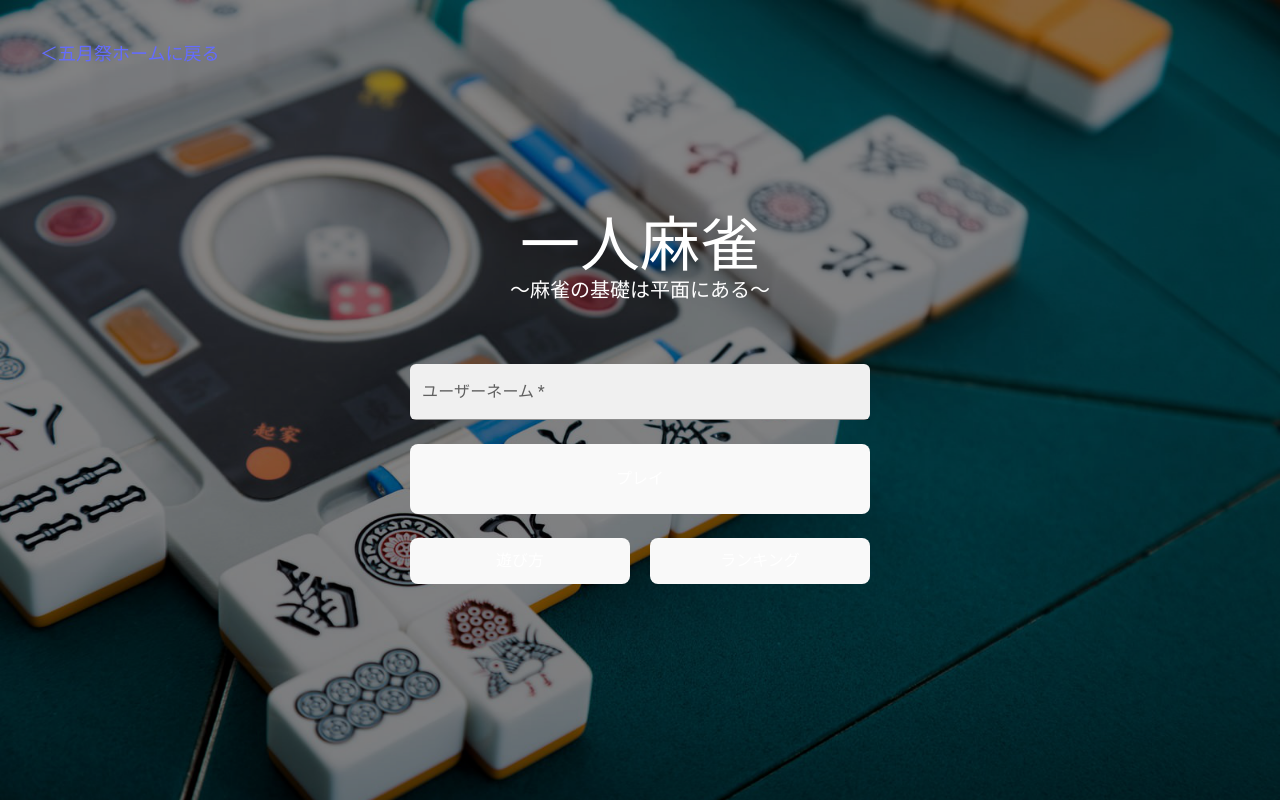
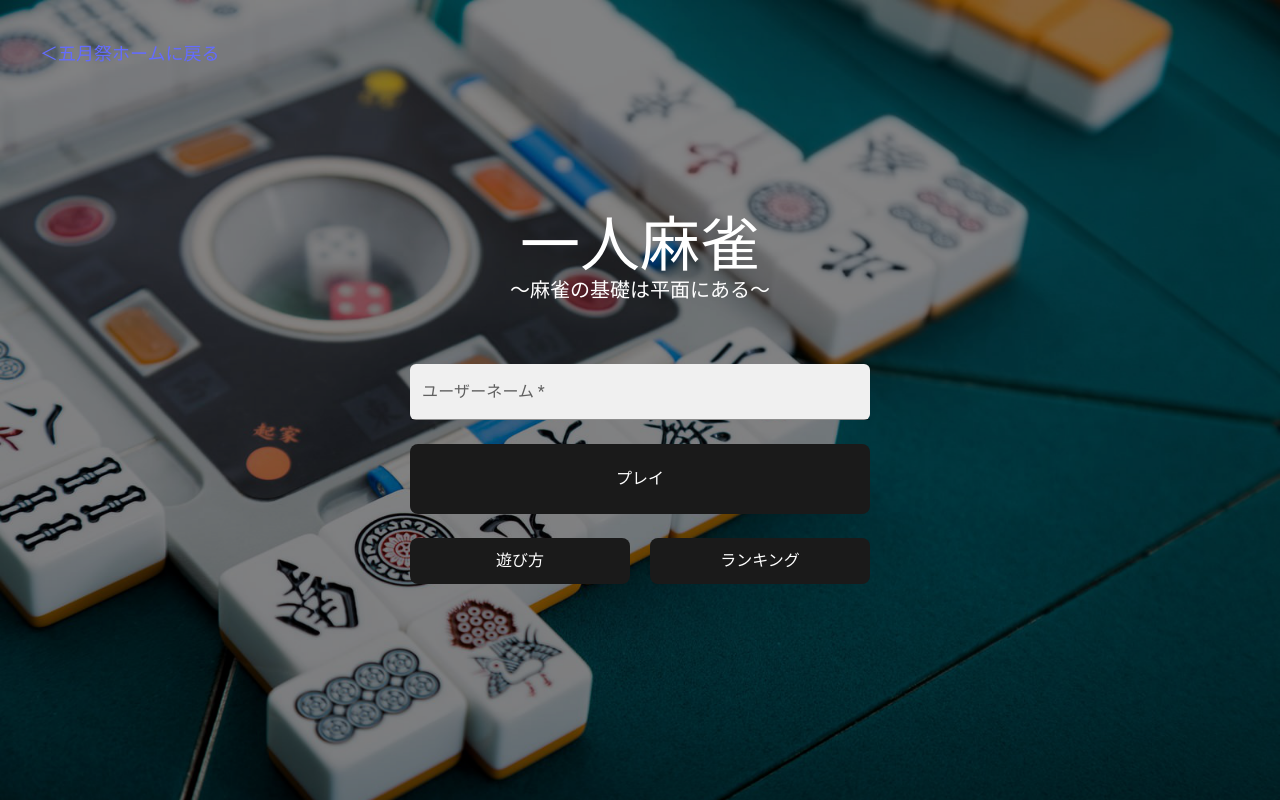
Before and after one commit to ut-code/hitori-mahjong, a React (Vite) app in the folder apps/web/: page / in a window 1280 px wide. Built offline with nearby package versions, Linux system fonts and the light colour scheme; no server answers.

Commit message:
routing for tutorial

```diff
--- a/apps/web/package.json
+++ b/apps/web/package.json
@@ -10,7 +10,6 @@
 		"preview": "vite preview"
 	},
 	"dependencies": {
-		"shared": "workspace:*",
 		"@emotion/react": "^11.13.3",
 		"@emotion/styled": "^11.13.0",
 		"@mui/base": "^5.0.0-beta.58",
@@ -21,7 +20,9 @@
 		"react-dom": "^19.1.1",
 		"react-icons": "^5.3.0",
 		"react-markdown": "^9.0.1",
-		"react-router-dom": "^6.26.2"
+		"react-router": "^7.8.2",
+		"react-router-dom": "^7.8.2",
+		"shared": "workspace:*"
 	},
 	"devDependencies": {
 		"@eslint/js": "^9.33.0",
--- a/apps/web/src/App.tsx
+++ b/apps/web/src/App.tsx
@@ -1,13 +1,13 @@
 import { useState } from "react";
+import { Route, Routes } from "react-router";
 import NotFound from "./pages/NotFound/NotFound";
 import GameInterface from "./pages/Play/GameInterface";
 import Result from "./pages/Result/Result";
 import Start from "./pages/Start/Start";
+import BasicRules from "./pages/Tutorial/BasicRules";
+import LocalRules from "./pages/Tutorial/LocalRules";
 import Tutorial from "./pages/Tutorial/Tutorial";
 import "./App.css";
-import { Route, BrowserRouter as Router, Routes } from "react-router-dom";
-import BasicRules from "./pages/Tutorial/BasicRules";
-import LocalRules from "./pages/Tutorial/LocalRules";
 
 export type PlayerInfo = {
 	rank: number | null;
@@ -33,16 +33,15 @@ function App() {
 				fontFamily: "YuMincho, Hiragino Mincho ProN, serif",
 			}}
 		>
-			<Router>
 			<Routes>
-					<Route path="/" element={<Start setPlayerInfo={setPlayerInfo} />} />
-					<Route path="/tutorial" element={<Tutorial />}>
+				<Route index element={<Start setPlayerInfo={setPlayerInfo} />} />
+				<Route path="tutorial" element={<Tutorial />}>
 					<Route index element={<BasicRules />} />
 					<Route path="basic" element={<BasicRules />} />
 					<Route path="local" element={<LocalRules />} />
 				</Route>
 				<Route
-						path="/play"
+					path="play"
 					element={
 						<GameInterface
 							playerInfo={playerInfo}
@@ -50,10 +49,9 @@ function App() {
 						/>
 					}
 				/>
-					<Route path="/result" element={<Result playerInfo={playerInfo} />} />
+				<Route path="result" element={<Result playerInfo={playerInfo} />} />
 				<Route path="*" element={<NotFound />} />
 			</Routes>
-			</Router>
 		</div>
 	);
 }
--- a/apps/web/src/index.css
+++ b/apps/web/src/index.css
@@ -22,6 +22,7 @@ a {
 	color: #646cff;
 	text-decoration: inherit;
 }
+
 a:hover {
 	color: #535bf2;
 }
@@ -54,9 +55,11 @@ button {
 	cursor: pointer;
 	transition: border-color 0.25s;
 }
+
 button:hover {
 	border-color: #646cff;
 }
+
 button:focus,
 button:focus-visible {
 	outline: 4px auto -webkit-focus-ring-color;
@@ -68,10 +71,8 @@ button:focus-visible {
 		color: #213547;
 		background-color: #ffffff;
 	}
+
 	a:hover {
 		color: #747bff;
 	}
-	button {
-		background-color: #f9f9f9;
-	}
 }
--- a/apps/web/src/main.tsx
+++ b/apps/web/src/main.tsx
@@ -1,10 +1,19 @@
 import { StrictMode } from "react";
 import { createRoot } from "react-dom/client";
+import { BrowserRouter } from "react-router";
 import App from "./App.tsx";
 import "./index.css";
 
-createRoot(document.getElementById("root"))?.render(
-	<StrictMode>
-		<App />
-	</StrictMode>,
-);
+const rootElement = document.getElementById("root");
+
+if (rootElement) {
+	const root = createRoot(rootElement);
+
+	root.render(
+		<StrictMode>
+			<BrowserRouter>
+				<App />
+			</BrowserRouter>
+		</StrictMode>,
+	);
+}
--- a/apps/web/src/pages/Start/Start.tsx
+++ b/apps/web/src/pages/Start/Start.tsx
@@ -68,7 +68,7 @@ export default function Start(props: StartProps) {
 
 				<button
 					onClick={handleUserNameSubmit}
-					className="w-115 h-17.5 bg-[#fd903c] text-white text-xl rounded-md my-3.5"
+					className="w-115 h-17.5 bg-black text-white text-xl rounded-md my-3.5"
 					type="button"
 				>
 					プレイ
@@ -76,7 +76,7 @@ export default function Start(props: StartProps) {
 				<div className="flex gap-5">
 					<button
 						onClick={() => navigate("/tutorial")}
-						className="w-55 bg-[#85a4ba] text-white rounded-md"
+						className="w-55 bg-black text-white rounded-md"
 						type="button"
 					>
 						遊び方
@@ -90,7 +90,7 @@ export default function Start(props: StartProps) {
 							});
 							navigate("/result");
 						}}
-						className="w-55 bg-[#85a4ba] text-white rounded-md"
+						className="w-55 bg-black text-white rounded-md"
 						type="button"
 					>
 						ランキング
--- a/apps/web/src/pages/Tutorial/Tutorial.tsx
+++ b/apps/web/src/pages/Tutorial/Tutorial.tsx
@@ -1,6 +1,6 @@
 import HighlightOffIcon from "@mui/icons-material/HighlightOff";
 import IconButton from "@mui/material/IconButton";
-import { Link, Outlet, useNavigate, useParams } from "react-router-dom";
+import { Link, Outlet, useNavigate, useParams } from "react-router";
 
 type ContentIdType = "basic" | "local";
 
```
Also changed, not shown: 1 other file (tests, documents, lock files or other folders). Lines whose indentation alone changed are shown as unchanged.
